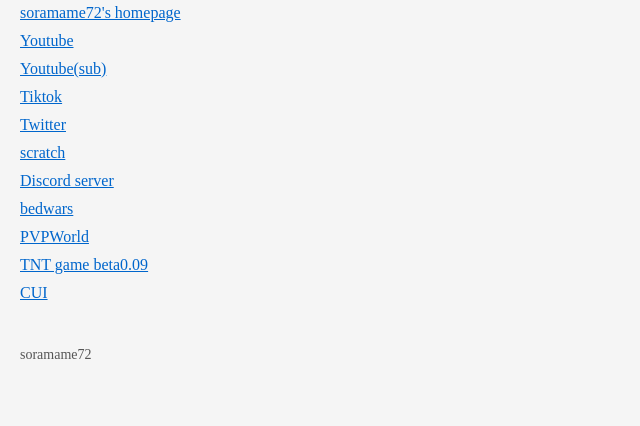
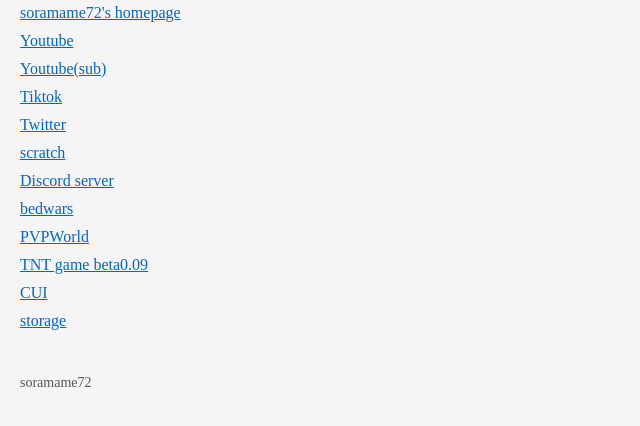
Before and after one commit to soramame72-link/soramame72-link.github.io, a plain HTML site: page index.html in a window 1280 px wide. Shown: the part 78-504 px from the top of the page, without its empty margins (0-640 px from the left). Drawn offline with Linux system fonts and the light colour scheme.

Commit message:
Update index.html

```diff
--- a/index.html
+++ b/index.html
@@ -74,6 +74,9 @@
   </div>
   <div class="version">
     <a href="https://scratch.mit.edu/studios/36490871/" target="blank">CUI</a>
+  </div>
+  <div class="version">
+    <a href="https://soramame72-storage.github.io" target="blank">storage</a>
 
   <div class="credit">
     soramame72
```
